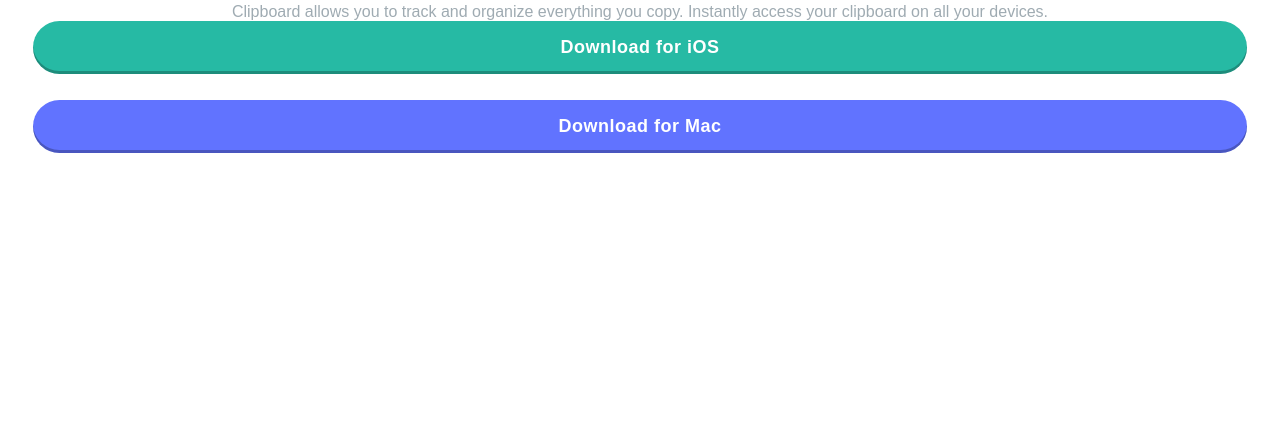
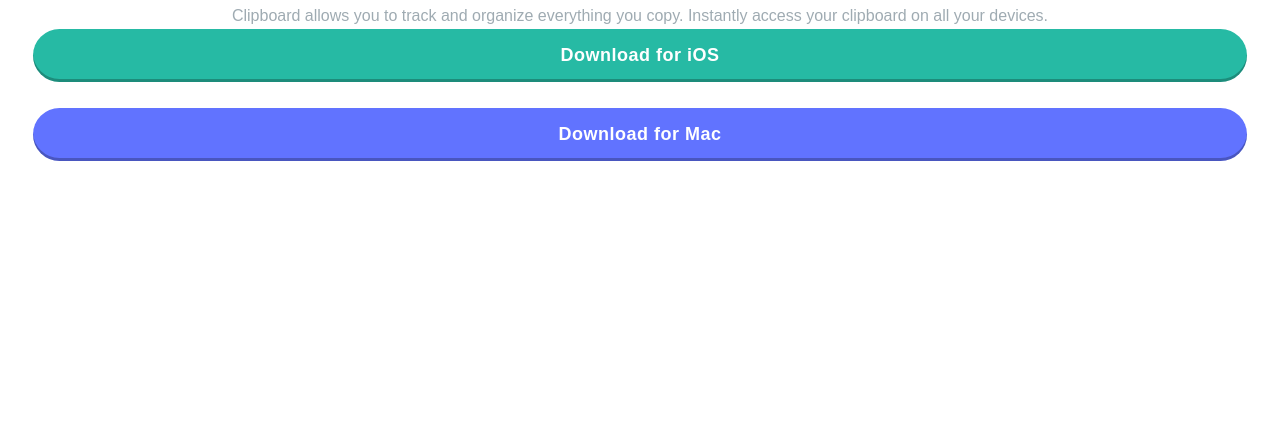
Before and after one commit to GracilianoOG/fem-clipboard-landing-page, a website built with Vite: page index.html in a window 1280 px wide. Shown: the part 365-800 px from the top of the page. Built offline with nearby package versions, Linux system fonts and the light colour scheme; a web font is replaced by a local one.

Commit message:
Set line height of description

```diff
--- a/src/styles/layout/header.less
+++ b/src/styles/layout/header.less
@@ -10,6 +10,10 @@
 
   &__logo {
     margin-bottom: 60px;
+  }
+
+  &__description {
+    line-height: 1.6;
   }
 
   &::before {
```
